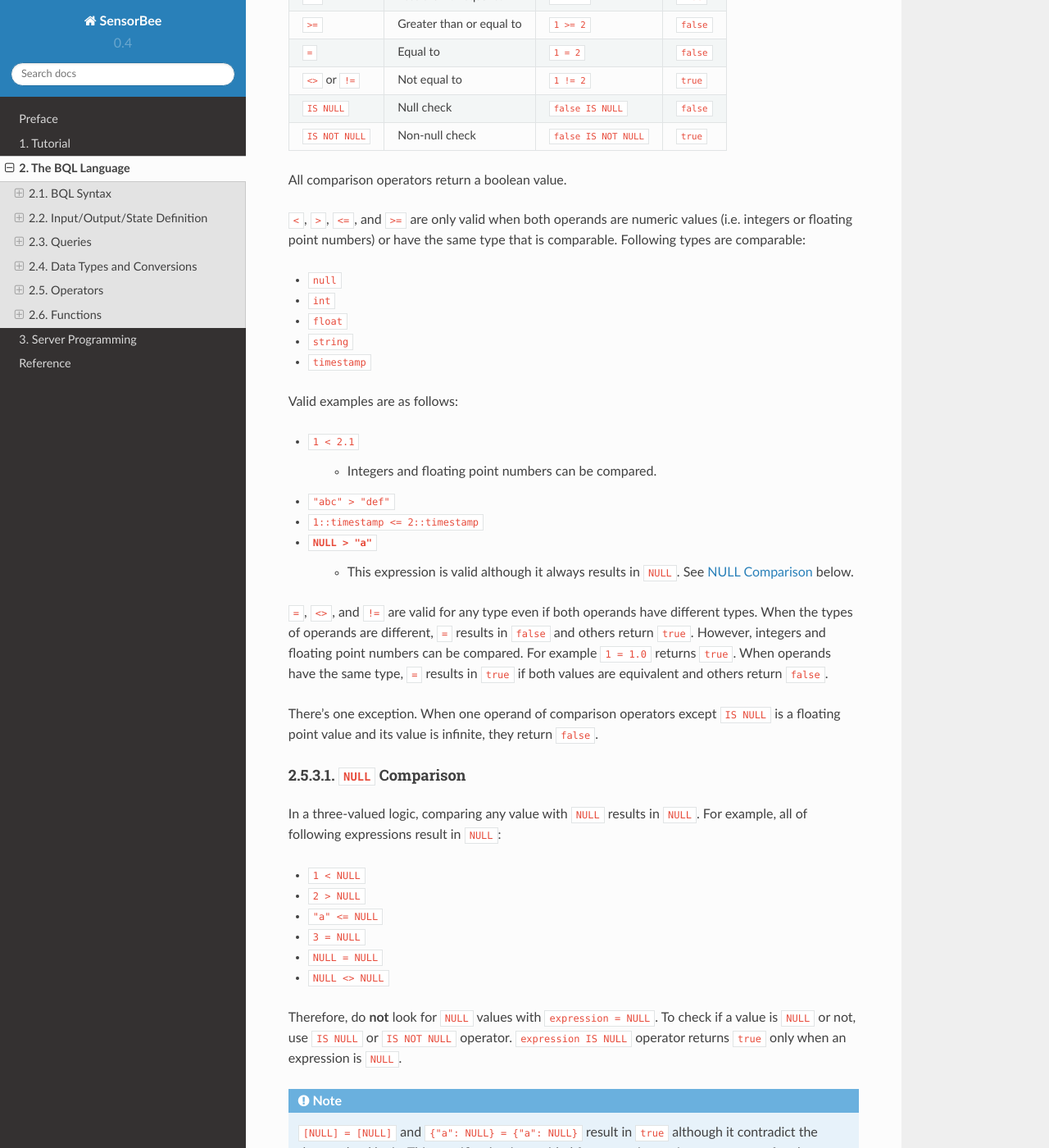
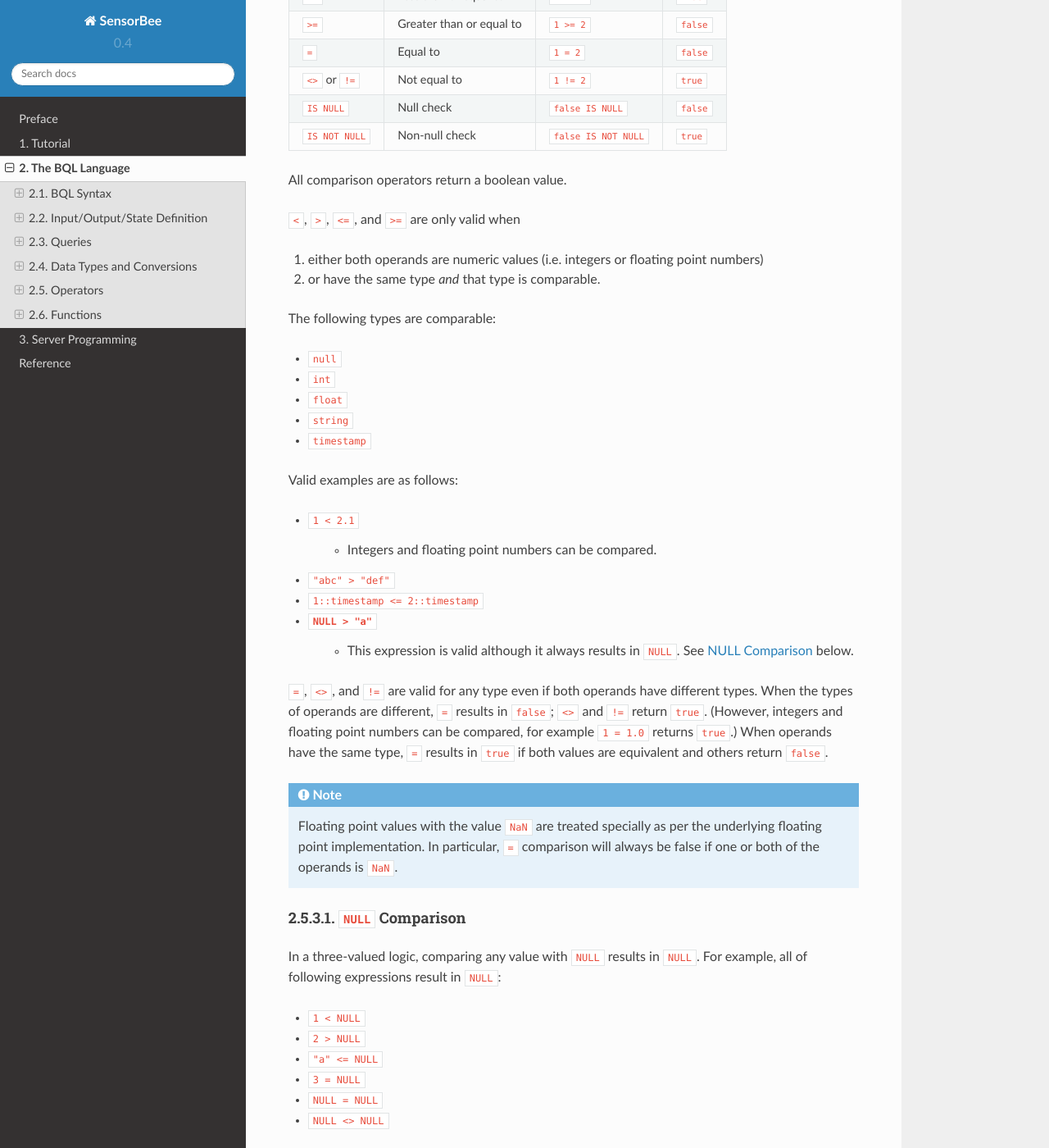
Before and after one commit to sensorbee/docs, a Sphinx documentation site: the page built from source/bql.rst, in a window 1280 px wide and 1400 px high, scrolled down 43445 px. Shown: the whole window at 82% size. Built offline with Sphinx 7.4.7 and the Read the Docs theme 2.0.0, drawn with Linux system fonts in a browser that asks for light colours; some of the changed text lies outside the part shown.

Commit message:
review 2.5

```diff
--- a/source/bql/operators.rst
+++ b/source/bql/operators.rst
@@ -9,7 +9,7 @@
 Arithmetic Operators
 ====================
 
-BQL provides following arithmetic operators:
+BQL provides the following arithmetic operators:
 
 .. csv-table::
    :header: "Operator", "Description", "Example", "Result"
@@ -36,7 +36,7 @@
 String Operators
 ================
 
-BQL provides following string operators:
+BQL provides the following string operators:
 
 .. csv-table::
    :header: "Operator", "Description", "Example", "Result"
@@ -51,7 +51,7 @@
 Comparison Operators
 ====================
 
-BQL provides following comparison operators:
+BQL provides the following comparison operators:
 
 .. csv-table::
    :header: "Operator", "Description", "Example", "Result"
@@ -67,9 +67,12 @@
 
 All comparison operators return a boolean value.
 
-``<``, ``>``, ``<=``, and ``>=`` are only valid when both operands are numeric
-values (i.e. integers or floating point numbers) or have the same type that is
-comparable. Following types are comparable:
+``<``, ``>``, ``<=``, and ``>=`` are only valid when
+
+1. either both operands are numeric values (i.e. integers or floating point numbers)
+2. or have the same type *and* that type is comparable.
+
+The following types are comparable:
 
 * ``null``
 * ``int``
@@ -91,14 +94,17 @@
 
 ``=``, ``<>``, and ``!=`` are valid for any type even if both operands have
 different types. When the types of operands are different, ``=`` results in
-``false`` and others return ``true``. However, integers and floating point
-numbers can be compared. For example ``1 = 1.0`` returns ``true``. When
+``false``; ``<>`` and ``!=`` return ``true``. (However, integers and floating point
+numbers can be compared, for example ``1 = 1.0`` returns ``true``.) When
 operands have the same type, ``=`` results in ``true`` if both values are
 equivalent and others return ``false``.
 
-There's one exception. When one operand of comparison operators except
-``IS NULL`` is a floating point value and its value is infinite, they return
-``false``.
+.. note::
+
+    Floating point values with the value ``NaN`` are treated specially
+    as per the underlying floating point implementation. In particular,
+    ``=`` comparison will always be false if one or both of the operands
+    is ``NaN``.
 
 .. _bql_operators_null_comparison:
 
@@ -128,13 +134,32 @@
     that there's no value for a specific key but the key actually exists. In
     other words, ``{"a": NULL, "b": 1}`` and ``{"b": 1}`` are different.
     Therefore, ``NULL`` in arrays and maps are compared as if it's a regular
-    value. Unlike ``NULL``, comparing infinite floating point values
-    always result in ``false``.
+    value. Unlike ``NULL``, comparing ``NaN`` floating point values
+    always results in ``false``.
+
+Presence/Absence Check
+======================
+
+In BQL, the JSON object ``{"a": 6, "b": NULL}`` is different from ``{"a": 6}``.
+Therefore, when accessing ``b`` in the latter object, the result is not
+``NULL`` but an error. To check whether a key is present in a map, the following
+operators can be used:
+
+.. csv-table::
+   :header: "Operator", "Description", "Example", "Example Input", "Result"
+
+   "``IS MISSING``", "Absence Check", "``b IS MISSING``", "``{""a"": 6}``", "``true``"
+   "``IS NOT MISSING``", "Presence Check", "``b IS NOT MISSING``", "``{""a"": 6}``", "``false``"
+
+Since the presence/absence check is done before the value is actually
+extracted from the map, only JSON Path expressions can be used with
+``IS [NOT] MISSING``, not arbitrary expressions. For example,
+``a + 2 IS MISSING`` is not a valid expression.
 
 Logical Operators
 =================
 
-BQL provides following logical operators:
+BQL provides the following logical operators:
 
 .. csv-table::
    :header: "Operator", "Description", "Example", "Result"
@@ -145,9 +170,3 @@
 
 Logical operators also follow the three-valued logic. For example,
 ``true AND NULL`` and ``NULL OR false`` result in ``NULL``.
-
-JSON Operators
-==============
-
-Operator Precedence
-===================
```
